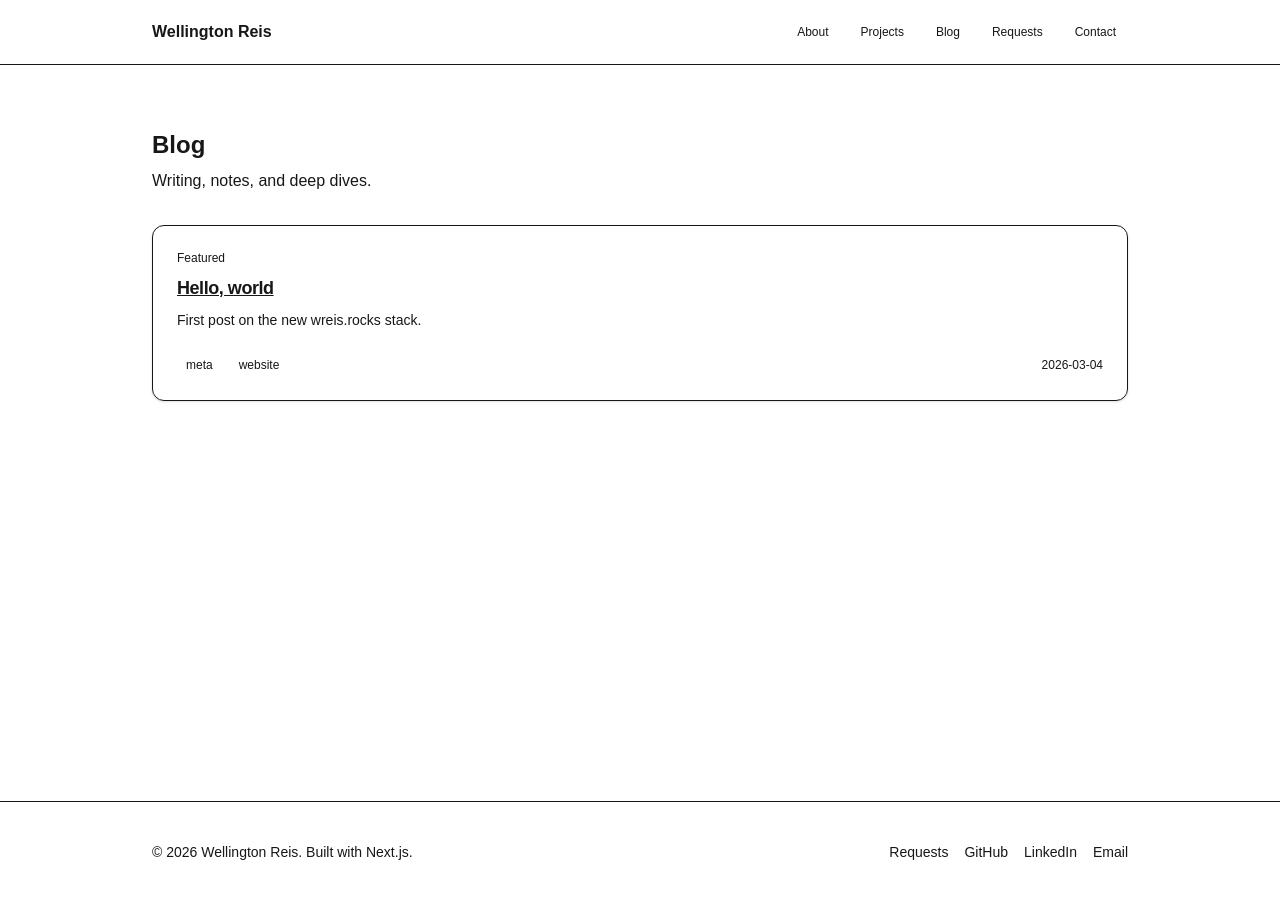
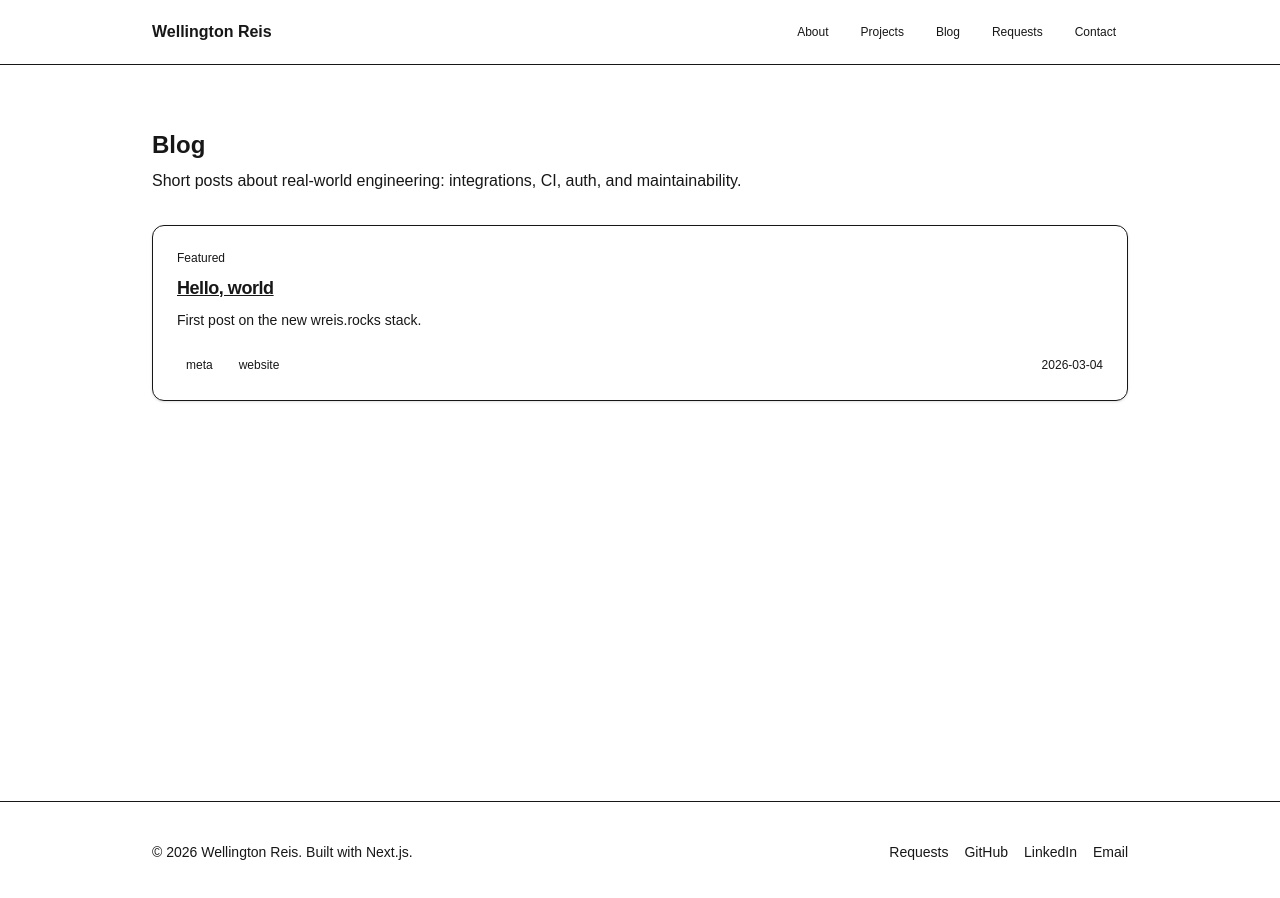
Before and after one commit to wellrcosta/wreis-website, a Next.js app: page /blog in a window 1280 px wide. Shown: the top 898 px of the page. Built offline with nearby package versions, Linux system fonts and the light colour scheme.

Commit message:
chore: refine site copy and config

```diff
--- a/src/app/about/page.tsx
+++ b/src/app/about/page.tsx
@@ -22,8 +22,8 @@ export default function AboutPage() {
       <header className="space-y-2">
         <h1 className="text-2xl font-bold">About</h1>
         <p className="text-muted-foreground">
-          I build integration-heavy systems with a focus on reliability and clean
-          engineering.
+          I build integration-heavy systems with a focus on reliability, clarity, and
+          clean engineering.
         </p>
       </header>
 
--- a/src/app/blog/page.tsx
+++ b/src/app/blog/page.tsx
@@ -14,7 +14,10 @@ export default function BlogPage() {
     <main className="mx-auto max-w-5xl space-y-8 px-6 py-16">
       <header className="space-y-2">
         <h1 className="text-2xl font-bold">Blog</h1>
-        <p className="text-muted-foreground">Writing, notes, and deep dives.</p>
+        <p className="text-muted-foreground">
+          Short posts about real-world engineering: integrations, CI, auth, and
+          maintainability.
+        </p>
       </header>
 
       {featured ? (
--- a/src/app/projects/page.tsx
+++ b/src/app/projects/page.tsx
@@ -13,7 +13,7 @@ export default function ProjectsPage() {
       <header className="space-y-2">
         <h1 className="text-2xl font-bold">Projects</h1>
         <p className="text-muted-foreground">
-          A curated list of projects I&apos;ve shipped and learned from.
+          A curated list of projects I&apos;ve shipped, maintained, and learned from.
         </p>
       </header>
 
--- a/src/config/site.ts
+++ b/src/config/site.ts
@@ -2,8 +2,9 @@ export const site = {
   name: 'Wellington Reis',
   title: 'Wellington Reis — Software Engineer',
   description:
-    'Portfolio, writing, and projects. Focused on building reliable systems and clean developer experiences.',
+    'Backend & full-stack engineer focused on integrations, messaging (WhatsApp APIs), and production hardening.',
   url: 'https://wreis.rocks',
+  location: 'Brazil (remote-friendly)',
   links: {
     github: 'https://github.com/wellrcosta',
     linkedin: 'https://www.linkedin.com/in/wellington-reis-38a382b9',
```
